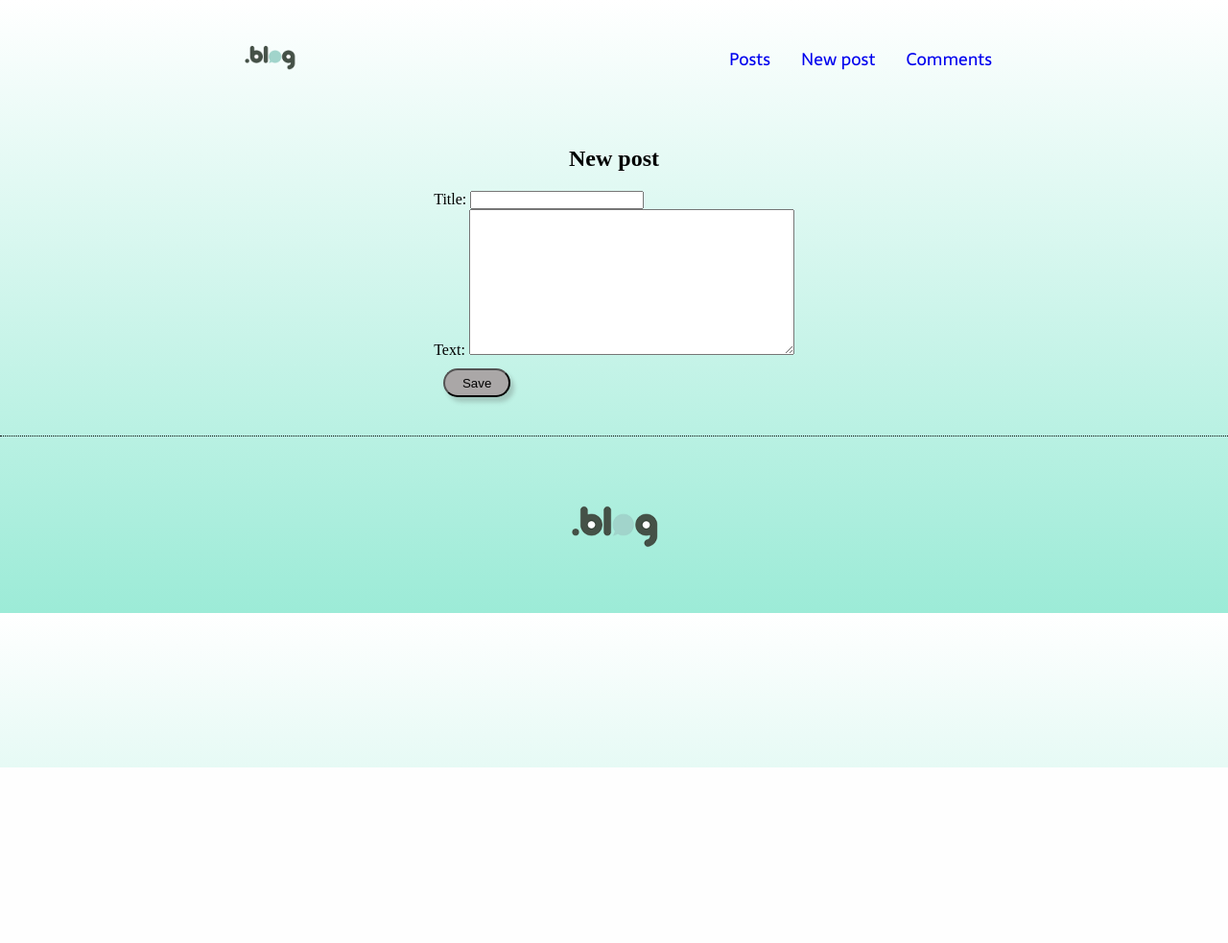
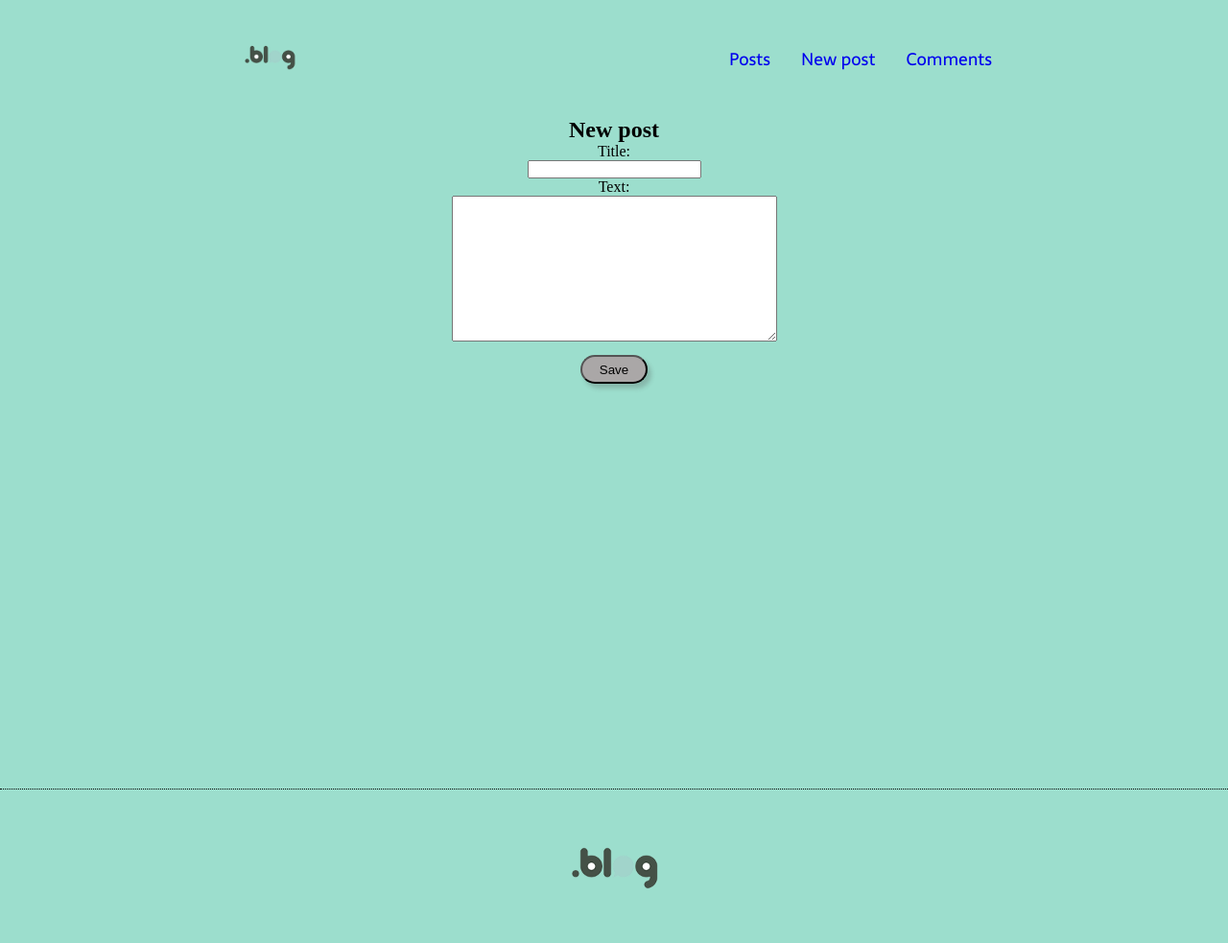
Before and after one commit to Ericalfernandes/my-first-blog, a Django app: page /post/new/ in a window 1280 px wide. Shown: the whole page at 96% size. Before the commit the page ends 800 px from the top, so only its background shows below. Run offline with Django 3.2, Linux system fonts and the light colour scheme.

Commit message:
Changed css roles

```diff
--- a/blog/static/blog/css/blog.css
+++ b/blog/static/blog/css/blog.css
@@ -10,7 +10,8 @@
 
 body {
     font-size: 100%;
-    background: linear-gradient(white, rgb(156, 235, 215));
+    height: 100%;
+    background: rgb(156, 222, 205);
 }
 
 .cabecalho {
@@ -104,11 +105,11 @@ body {
     line-height: 29px;
 }
 
-
-.rodapé{
+.rodapé {
     display: flex;
     border-top: 0.5px dotted #000000;
-    padding: 32px;
+    margin-top: 100px;
+    padding: 20px;
 }
 
 .rodapé-imagem {
@@ -203,19 +231,17 @@ body {
 }
 
 .new-post {
-    margin: 30px;
     display: flex;
     flex-direction: column;
     align-items: center;
-}
-
-.title-new-post-page {
-    padding-bottom: 20px;
+    height: 600px;
 }
 
 .post-edit-title {
     margin-bottom: 10px;
     margin-left: 30px;
+    display: flex;
+    justify-content: center;
 }
 
 .post-edit-form {
@@ -232,3 +258,51 @@ body {
     padding: 10px;
     align-items: center;
 }
+
+
+.container {
+    max-width: 1941.93px;
+    max-height: 768px;
+    width: 100%;
+    margin: 0 auto;
+    margin-bottom: 20px;
+    float: center;
+}
+
+h1 {
+    display: flex;
+    justify-content: center;
+    margin-top: 40px;
+    margin-bottom: 20px;
+}
+.area-form {
+    display: flex;
+    justify-content: center;
+    align-items: center;
+    flex-direction: column;
+    padding: 10px;
+    width: 75%;
+    height: 400px;
+}
+
+form {
+    display: flex;
+    flex-direction: column;
+    align-items: center;
+}
+
+
+label {
+    display: flex;
+    justify-content: space-around;
+
+}
+
+.inputtitulopost {
+    width: 75%;
+}
+
+.textopost {
+    width: 75%;
+    height: 75%;
+}
```
Also changed, not shown: other parts of blog/static/blog/css/blog.css (+28 -1 lines).
